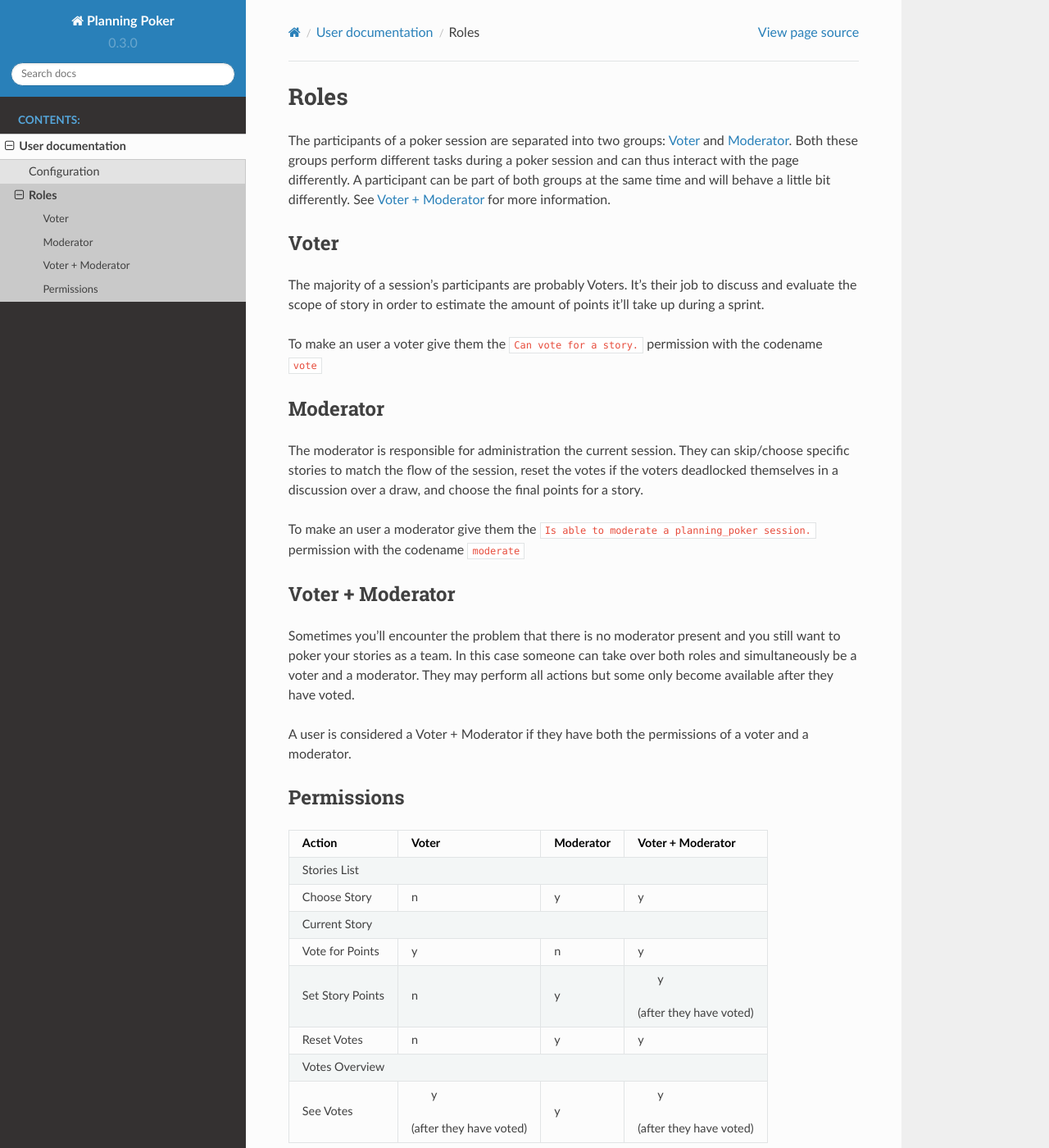
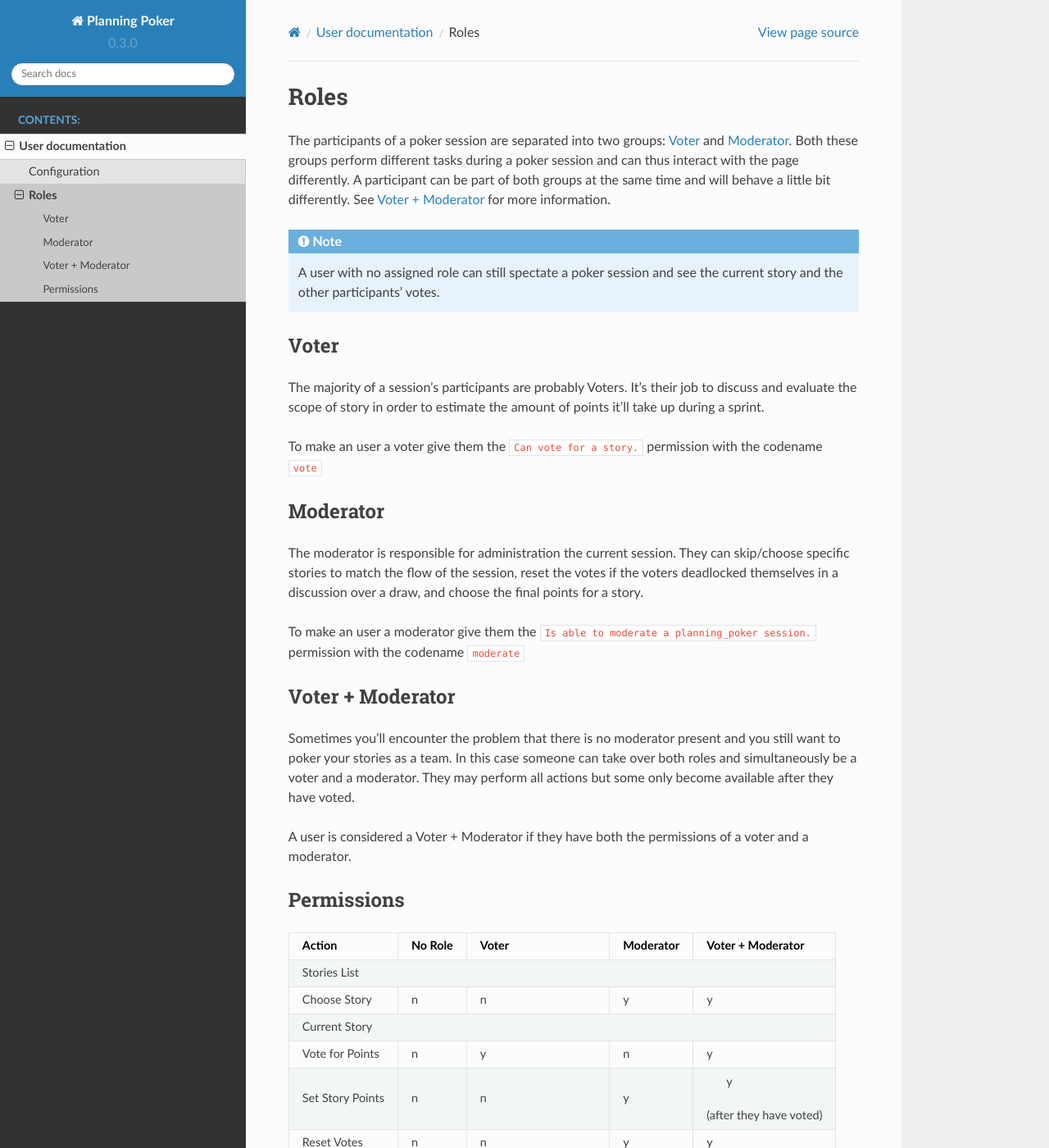
Before and after one commit to rheinwerk-verlag/planning-poker, a Sphinx documentation site: the page built from docs/user_docs/roles.rst, in a window 1280 px wide and 1400 px high. Shown: the whole window at 82% size. Built offline with Sphinx 7.4.7 and the Read the Docs theme 2.0.0, drawn with Linux system fonts in a browser that asks for light colours; pages that are not in the unit, such as notebooks, are missing from menus.

Commit message:
FIAE-190: Added permission information for participants with no assigned role.

```diff
--- a/docs/user_docs/roles.rst
+++ b/docs/user_docs/roles.rst
@@ -3,6 +3,10 @@ Roles
 The participants of a poker session are separated into two groups: `Voter`_ and `Moderator`_. Both these groups perform
 different tasks during a poker session and can thus interact with the page differently. A participant can be part of
 both groups at the same time and will behave a little bit differently. See `Voter + Moderator`_ for more information.
+
+.. note::
+   A user with no assigned role can still spectate a poker session and see the current story and the other participants'
+   votes.
 
 Voter
 ------
@@ -31,24 +35,24 @@ A user is considered a Voter + Moderator if they have both the permissions of a
 Permissions
 -----------
 
-+------------------+-------------------------+-----------+-------------------------+
-|      Action      |          Voter          | Moderator |    Voter + Moderator    |
-+==================+=========================+===========+=========================+
-|                                   Stories List                                   |
-+------------------+-------------------------+-----------+-------------------------+
-|   Choose Story   |            n            |     y     |            y            |
-+------------------+-------------------------+-----------+-------------------------+
-|                                   Current Story                                  |
-+------------------+-------------------------+-----------+-------------------------+
-|  Vote for Points |            y            |     n     |            y            |
-+------------------+-------------------------+-----------+-------------------------+
-| Set Story Points |            n            |     y     |            y            |
-|                  |                         |           | (after they have voted) |
-+------------------+-------------------------+-----------+-------------------------+
-|    Reset Votes   |            n            |     y     |            y            |
-+------------------+-------------------------+-----------+-------------------------+
-|                                  Votes Overview                                  |
-+------------------+-------------------------+-----------+-------------------------+
-|     See Votes    |            y            |     y     |            y            |
-|                  | (after they have voted) |           | (after they have voted) |
-+------------------+-------------------------+-----------+-------------------------+
++------------------+---------+-------------------------+-----------+-------------------------+
+|      Action      | No Role |          Voter          | Moderator |    Voter + Moderator    |
++==================+=========+=========================+===========+=========================+
+|                                        Stories List                                        |
++------------------+---------+-------------------------+-----------+-------------------------+
+|   Choose Story   |    n    |            n            |     y     |            y            |
++------------------+---------+-------------------------+-----------+-------------------------+
+|                                        Current Story                                       |
++------------------+---------+-------------------------+-----------+-------------------------+
+|  Vote for Points |    n    |            y            |     n     |            y            |
++------------------+---------+-------------------------+-----------+-------------------------+
+| Set Story Points |    n    |            n            |     y     |            y            |
+|                  |         |                         |           | (after they have voted) |
++------------------+---------+-------------------------+-----------+-------------------------+
+|    Reset Votes   |    n    |            n            |     y     |            y            |
++------------------+---------+-------------------------+-----------+-------------------------+
+|                                       Votes Overview                                       |
++------------------+---------+-------------------------+-----------+-------------------------+
+|     See Votes    |    y    |            y            |     y     |            y            |
+|                  |         | (after they have voted) |           | (after they have voted) |
++------------------+---------+-------------------------+-----------+-------------------------+
```
